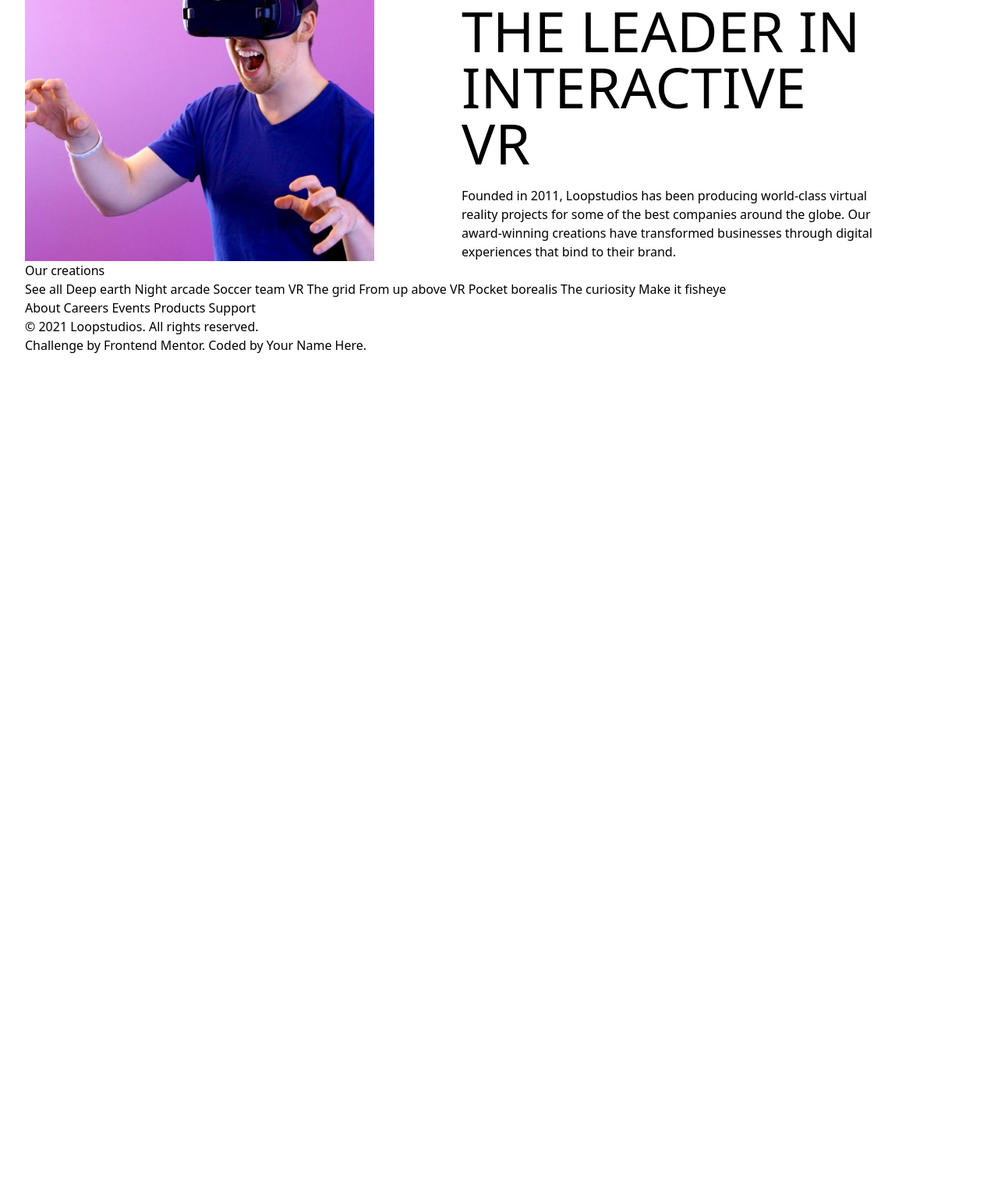
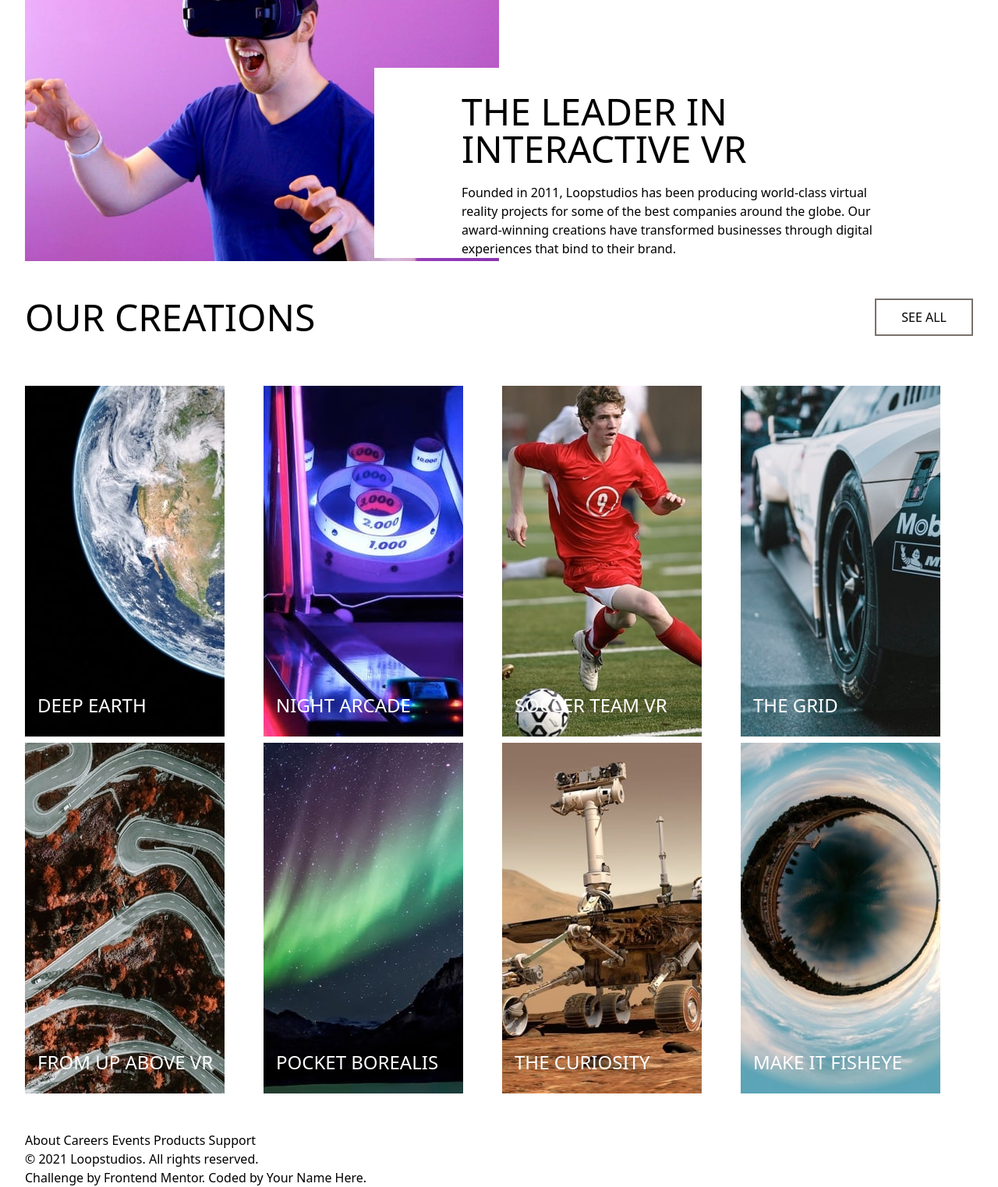
Before and after one commit to dougpassos/loopstudios-landing-page, a website: page index.html in a window 1280 px wide. Shown: the part 257-1780 px from the top of the page at 78% size. Before the commit the page ends 800 px from the top, so only its background shows below. Drawn offline with nearby package versions, Linux system fonts and the light colour scheme; files that its build step writes are made by us from their sources.

Commit message:
incluir grid images

```diff
--- a/index.html
+++ b/index.html
@@ -40,8 +40,8 @@
   </header>
 
   <section id="leader" class="flex flex-row-reverse items-end">
-    <div class="bg-white w-3/5 max-h-1/3 pt-14 px-28 absolute z-10 flex flex-col justify-center items-center" >
-      <h2 class="text-7xl uppercase pb-5">
+    <div class="div-leader-dkt" >
+      <h2 class="text-5xl uppercase pb-5">
         The leader in interactive VR
       </h2>
       Founded in 2011, Loopstudios has been producing world-class virtual reality
@@ -54,22 +54,77 @@
     </figure>
   </section>
 
-  <section id="Our creations">
-
-    <h3>
-      Our creations
-    </h3>
-
-    See all
-
-    Deep earth
-    Night arcade
-    Soccer team VR
-    The grid
-    From up above VR
-    Pocket borealis
-    The curiosity
-    Make it fisheye
+  <section id="Our creations" class="py-12">
+    <div class="flex flex-row justify-between mb-16">
+      <h3 class="text-5xl uppercase">Our creations</h3>
+      <button class="uppercase border-solid border-2 py-2 px-8 border-stone-500 w-18 h-auto">See all</button>
+    </div>
+    <div class="grid grid-cols-1 md:grid-cols-4 grid-rows-2 gap-2">
+      <div class="inline-block">
+        <a href="#">
+          <figure class="">
+            <img class="" src="./images/desktop/image-deep-earth.jpg" alt="">
+          </figure>
+          <p class="p-img-creations-dkt">deep earth</p>
+        </a>
+      </div>
+      <div class="inline-block">
+        <a href="#">
+          <figure class="">
+            <img class="" src="./images/desktop/image-night-arcade.jpg" alt="">
+          </figure>
+          <p class="p-img-creations-dkt">Night arcade</p>
+        </a>
+      </div>
+      <div class="inline-block">
+        <a href="#">
+          <figure class="">
+            <img class="" src="./images/desktop/image-soccer-team.jpg" alt="">
+          </figure>
+          <p class="p-img-creations-dkt">Soccer team VR</p>
+        </a>
+      </div>
+      <div class="inline-block">
+        <a href="#">
+          <figure class="">
+            <img class="" src="./images/desktop/image-grid.jpg" alt="">
+          </figure>
+          <p class="p-img-creations-dkt">The grid</p>
+        </a>
+      </div>
+      <div class="inline-block">
+        <a href="#">
+          <figure class="">
+            <img class="" src="./images/desktop/image-from-above.jpg" alt="">
+          </figure>
+          <p class="p-img-creations-dkt">From up above VR</p>
+        </a>
+      </div>
+      <div class="inline-block">
+        <a href="#">
+          <figure class="">
+            <img class="" src="./images/desktop/image-pocket-borealis.jpg" alt="">
+          </figure>
+          <p class="p-img-creations-dkt">Pocket borealis</p>
+        </a>
+      </div>
+      <div class="inline-block">
+        <a href="#">
+          <figure class="">
+            <img class="" src="./images/desktop/image-curiosity.jpg" alt="">
+          </figure>
+          <p class="p-img-creations-dkt">The curiosity</p>
+        </a>
+      </div>
+      <div class="inline-block">
+        <a href="#">
+          <figure class="">
+            <img class="" src="./images/desktop/image-fisheye.jpg" alt="">
+          </figure>
+          <p class="p-img-creations-dkt">Make it fisheye</p>
+        </a>
+      </div>
+    </div>
   </section>
 
   <footer>
```
